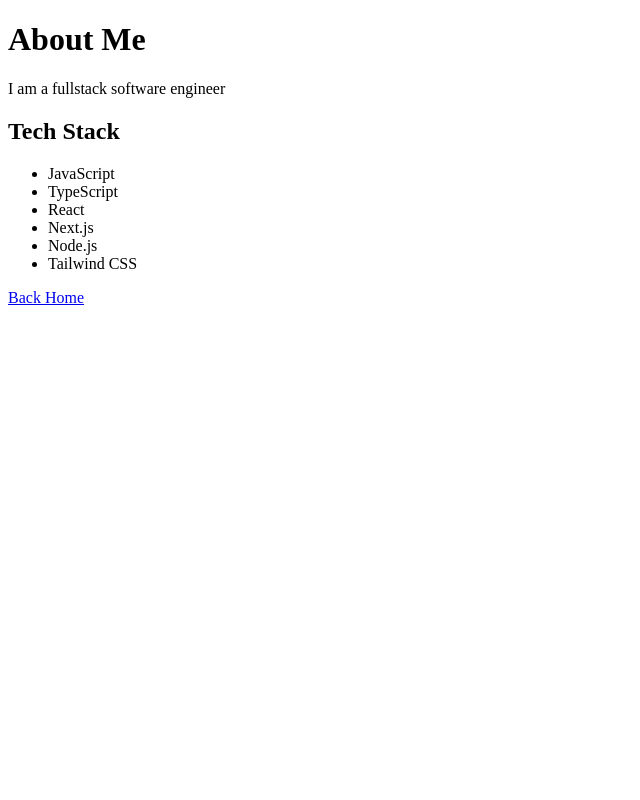
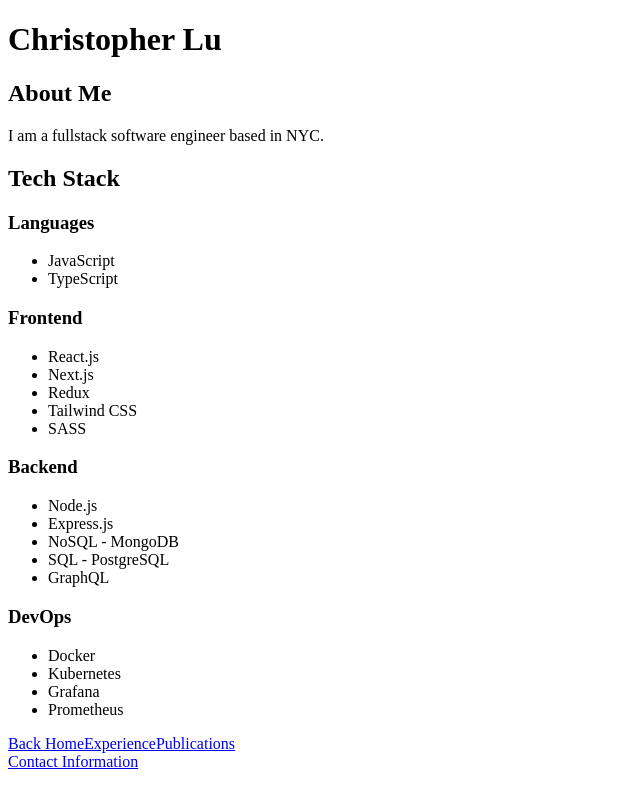
Before and after one commit to christopher-lu/Portfolio, a Next.js app: page /about in a window 1280 px wide. Shown: the whole page, without its empty margins (0-640 px from the left). Built offline with nearby package versions, Linux system fonts and the light colour scheme.

Commit message:
add contact publications and experience page

```diff
--- a/app/about/page.tsx
+++ b/app/about/page.tsx
@@ -1,18 +1,49 @@
 import Link from "next/link";
 
-const technologies = [
+// const technologies = [
+//   "JavaScript",
+//   "TypeScript",
+//   "React",
+//   "Next.js",
+//   "Node.js",
+//   "Tailwind CSS",
+// ];
+const languages = [
   "JavaScript",
-  "TypeScript",
-  "React",
-  "Next.js",
-  "Node.js",
-  "Tailwind CSS",
+  "TypeScript"
+
 ];
 
-function techStack() {
+const frontend = [
+  "React.js",
+  "Next.js",
+  "Redux",
+  "Tailwind CSS",
+  "SASS",
+
+];
+
+const backend = [
+  "Node.js",
+  "Express.js",
+  "NoSQL - MongoDB",
+  "SQL - PostgreSQL",
+  "GraphQL",
+
+
+];
+
+const devops = [
+  "Docker",
+  "Kubernetes",
+  "Grafana",
+  "Prometheus",
+]
+
+function techStack(stack : Array) {
   return (
     <ul>
-      {technologies.map((tech) => (
+      {stack.map((tech : string) => (
         <li key={tech}>{tech}</li>
       ))}
     </ul>
@@ -20,18 +51,46 @@
 }
 export default function Page() {
   return ( <main>
-            <h1>About Me</h1>
+            <h1>Christopher Lu</h1>
+            <h2>About Me</h2>
 
-            <p>I am a fullstack software engineer</p>
+              <p>I am a fullstack software engineer based in NYC.</p>
 
             <h2>Tech Stack</h2>
-                {techStack()}
+
+              <h3>Languages</h3>
+                <h3></h3>
+                  {techStack(languages)}
+
+              <h3>Frontend</h3>
+                <h3></h3>
+                  {techStack(frontend)}
+
+              <h3>Backend</h3>
+                <h3></h3>
+                  {techStack(backend)}
+
+              <h3>DevOps</h3>
+                <h3></h3>
+                  {techStack(devops)}
+
+
+
 
             <footer>
               <Link href="/">
             Back Home
               </Link>
+              <Link href="/experience">
+            Experience
+              </Link>
+              <Link href="/publications">
+            Publications
+              </Link>
             </footer>
+              <Link href="/contact">
+              Contact Information
+              </Link>
             </main>
         );
 }
```
Also changed, not shown: app/contact/page.tsx (added, +50 -0 lines), app/experience/page.tsx (added, +61 -0 lines), app/page.tsx (+9 -1 lines), app/publications/page.tsx (+36 -0 lines).
